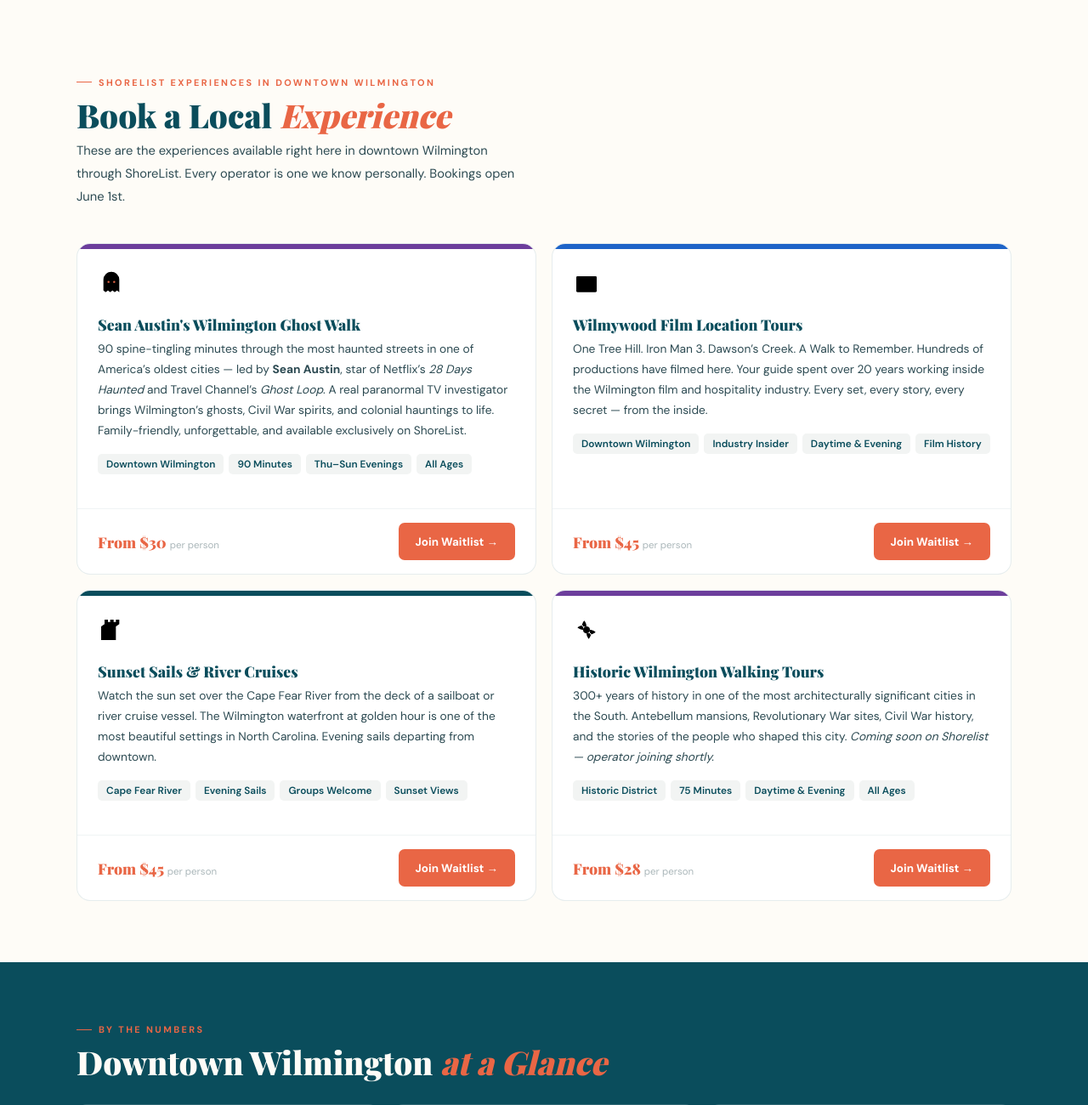
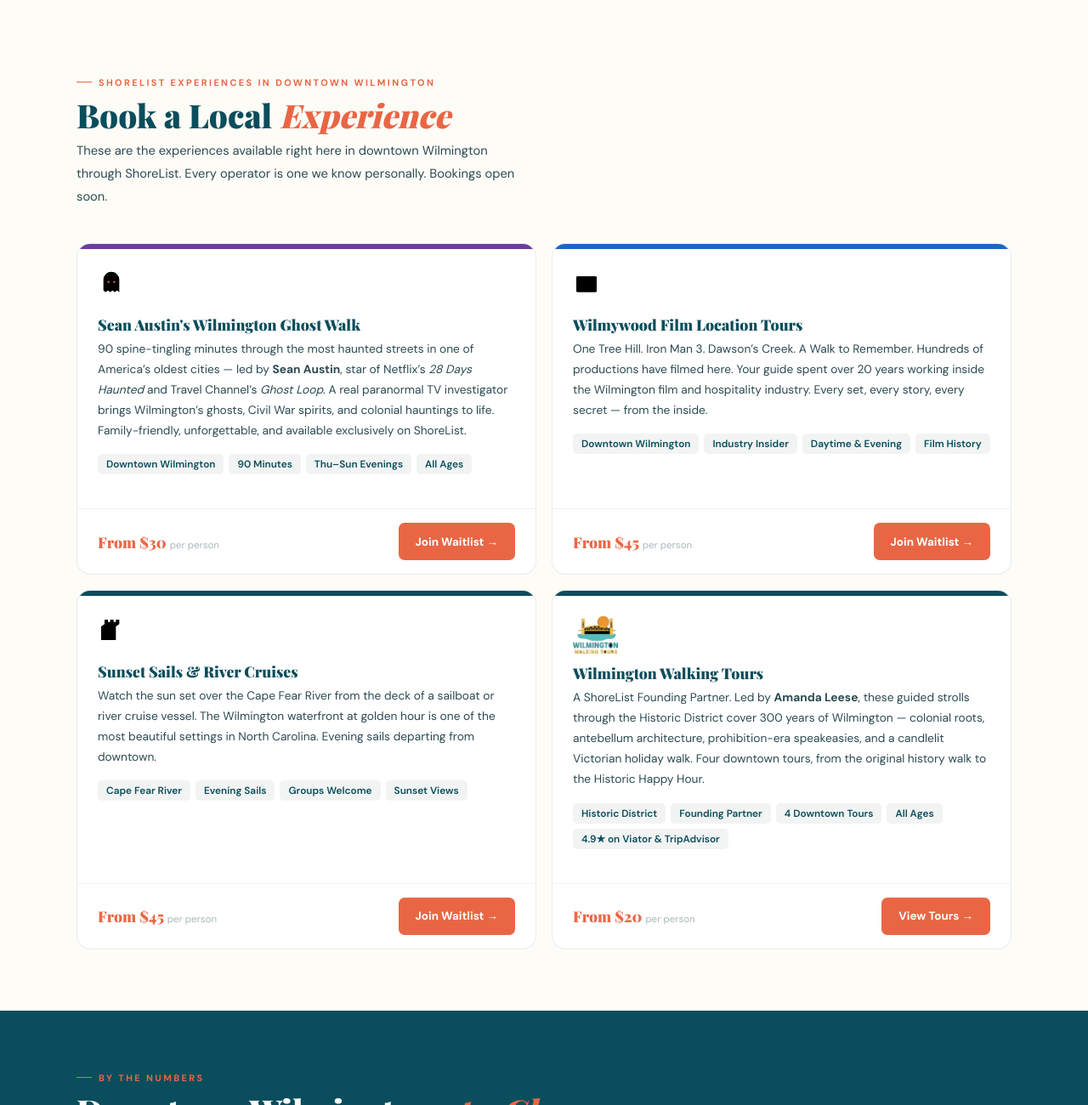
Before and after one commit to ShoreList/ShoreList, a plain HTML site: page downtown.html in a window 1280 px wide. Shown: the part 696-1996 px from the top of the page at 85% size. Drawn offline with nearby package versions, Linux system fonts and the light colour scheme; no server answers; a web font is replaced by a local one.

Commit message:
Update downtown.html

```diff
--- a/downtown.html
+++ b/downtown.html
@@ -238,7 +238,7 @@
   <div class="sec-inner">
     <div class="sec-label">ShoreList Experiences in Downtown Wilmington</div>
     <h2 class="sec-title">Book a Local <em>Experience</em></h2>
-    <p class="sec-sub">These are the experiences available right here in downtown Wilmington through ShoreList. Every operator is one we know personally. Bookings open June 1st.</p>
+    <p class="sec-sub">These are the experiences available right here in downtown Wilmington through ShoreList. Every operator is one we know personally. Bookings open soon.</p>
     <div class="exp-grid">
       <div class="exp-card">
         <div class="exp-bar" style="background:#6c3e9c;"></div>
@@ -280,16 +280,16 @@
         </div>
       </div>
       <div class="exp-card">
-        <div class="exp-bar" style="background:#6c3e9c;"></div>
+        <div class="exp-bar" style="background:#0A4D5C;"></div>
         <div class="exp-body">
-          <span class="exp-ico"><svg aria-hidden="true" focusable="false"><use href="#i-flower" xlink:href="#i-flower"/></svg></span>
-          <div class="exp-name">Historic Wilmington Walking Tours</div>
-          <div class="exp-desc">300+ years of history in one of the most architecturally significant cities in the South. Antebellum mansions, Revolutionary War sites, Civil War history, and the stories of the people who shaped this city. <em>Coming soon on Shorelist &mdash; operator joining shortly.</em></div>
-          <div class="exp-tags"><span class="exp-tag">Historic District</span><span class="exp-tag">75 Minutes</span><span class="exp-tag">Daytime &amp; Evening</span><span class="exp-tag">All Ages</span></div>
+          <img src="/wilmington-walking-tours.png" alt="Wilmington Walking Tours" style="height:44px;width:auto;display:block;margin-bottom:12px;"/>
+          <div class="exp-name">Wilmington Walking Tours</div>
+          <div class="exp-desc">A ShoreList Founding Partner. Led by <strong>Amanda Leese</strong>, these guided strolls through the Historic District cover 300 years of Wilmington &mdash; colonial roots, antebellum architecture, prohibition-era speakeasies, and a candlelit Victorian holiday walk. Four downtown tours, from the original history walk to the Historic Happy Hour.</div>
+          <div class="exp-tags"><span class="exp-tag">Historic District</span><span class="exp-tag">Founding Partner</span><span class="exp-tag">4 Downtown Tours</span><span class="exp-tag">All Ages</span><span class="exp-tag">4.9&#9733; on Viator &amp; TripAdvisor</span></div>
         </div>
         <div class="exp-foot">
-          <div class="exp-price">From $28 <span>per person</span></div>
-          <a href="/category?cat=ghost-tours" class="btn-fill" style="padding:10px 20px;font-size:0.84rem;">Join Waitlist &#8594;</a>
+          <div class="exp-price">From $20 <span>per person</span></div>
+          <a href="/category?cat=walking-tours" class="btn-fill" style="padding:10px 20px;font-size:0.84rem;">View Tours &#8594;</a>
         </div>
       </div>
     </div>
@@ -384,7 +384,7 @@
   </nav>
 </footer>
 <div class="sticky-cta" id="sticky-cta">
-  <div class="sc-text"><strong>Bookings open June 1st</strong> &mdash; join the waitlist for early access</div>
+  <div class="sc-text"><strong>Bookings open soon</strong> &mdash; join the waitlist for early access</div>
   <a href="/waitlist" class="sc-btn">Get Early Access &#8594;</a>
 </div>
 <script>
```
